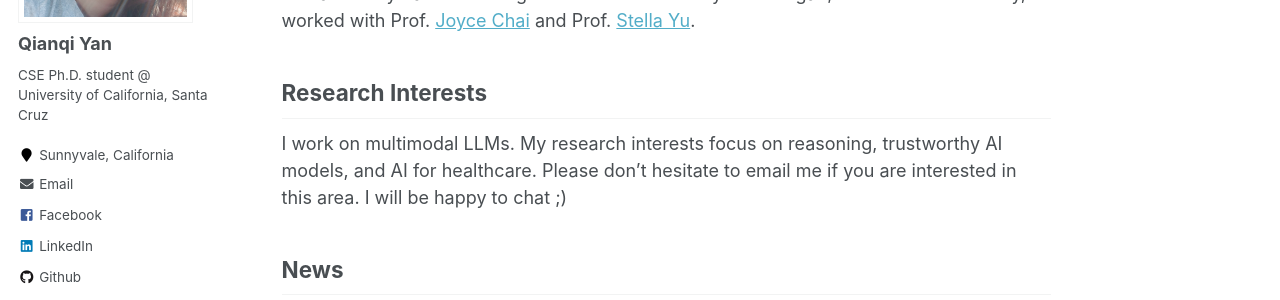
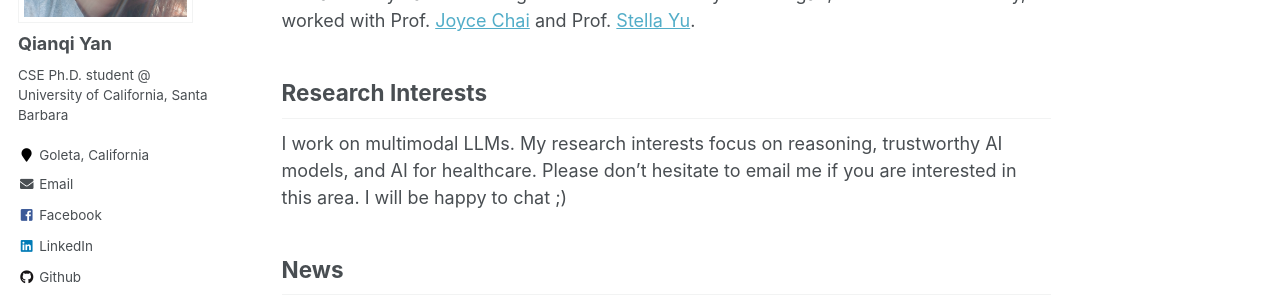
Before and after one commit to Jackie-2000/Jackie-2000.github.io, a Jekyll site: the page built from _pages/about.md, in a window 1280 px wide. Shown: the part 283-583 px from the top of the page. Built offline with Jekyll 4.4.1, drawn with Linux system fonts in a browser that asks for light colours.

Commit message:
Update personal information for Qianqi Yan

```diff
--- a/_config.yml
+++ b/_config.yml
@@ -10,7 +10,7 @@ locale                   : "en-US"
 title                    : "Qianqi Yan"
 title_separator          : "-"
 name                     : &name "Qianqi Yan"
-description              : &description "CS PhD student @ University of California, Santa Cruz"
+description              : &description "CS PhD student @ University of California, Santa Barbara"
 url                      : https://Jackie-2000.github.io # the base hostname & protocol for your site e.g. "https://mmistakes.github.io"
 baseurl                  : "" # the subpath of your site, e.g. "/blog"
 repository               : "Jackie-2000.github.io"
@@ -82,12 +82,12 @@ analytics:
 author:
   name             : "Qianqi Yan"
   avatar           : "avatar2.jpg"
-  bio              : "CSE Ph.D. student @ University of California, Santa Cruz"
-  location         : "Sunnyvale, California"
+  bio              : "CSE Ph.D. student @ University of California, Santa Barbara"
+  location         : "Goleta, California"
   employer         :
   pubmed           :  #"https://www.ncbi.nlm.nih.gov/pubmed/?term=john+snow"
   googlescholar    : "https://scholar.google.com/citations?user=MYrX5ooAAAAJ&hl=en"
-  email            : "qyan79@ucsc.edu"
+  email            : "qianqi@ucsb.edu"
   researchgate     :  # example: "https://www.researchgate.net/profile/yourprofile"
   uri              :
   bitbucket        :
```
